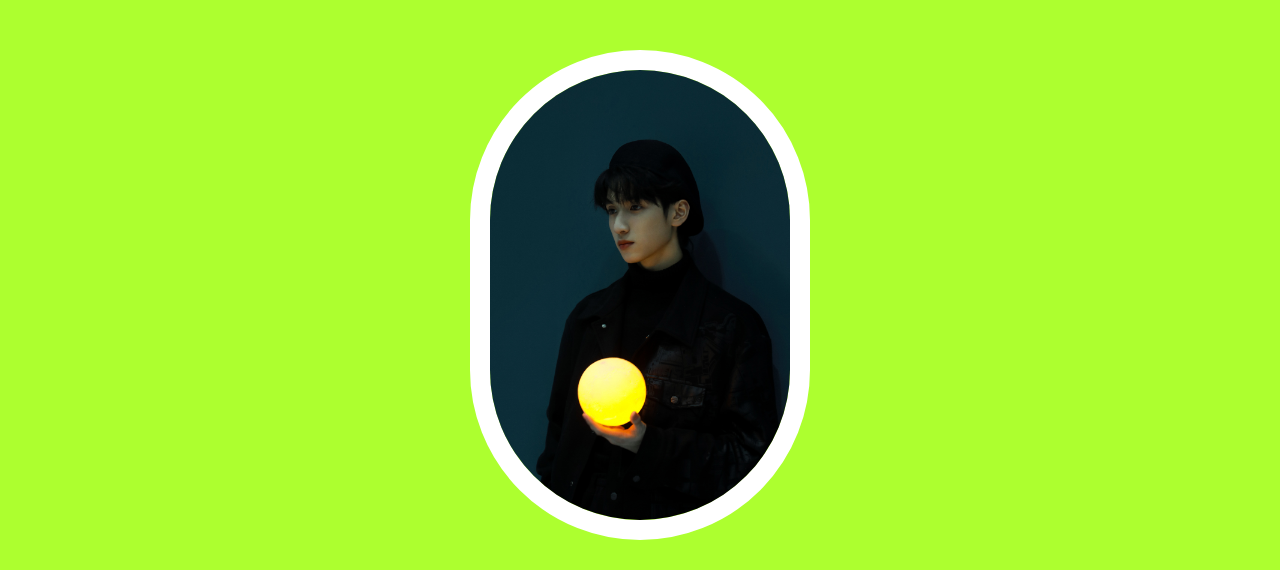
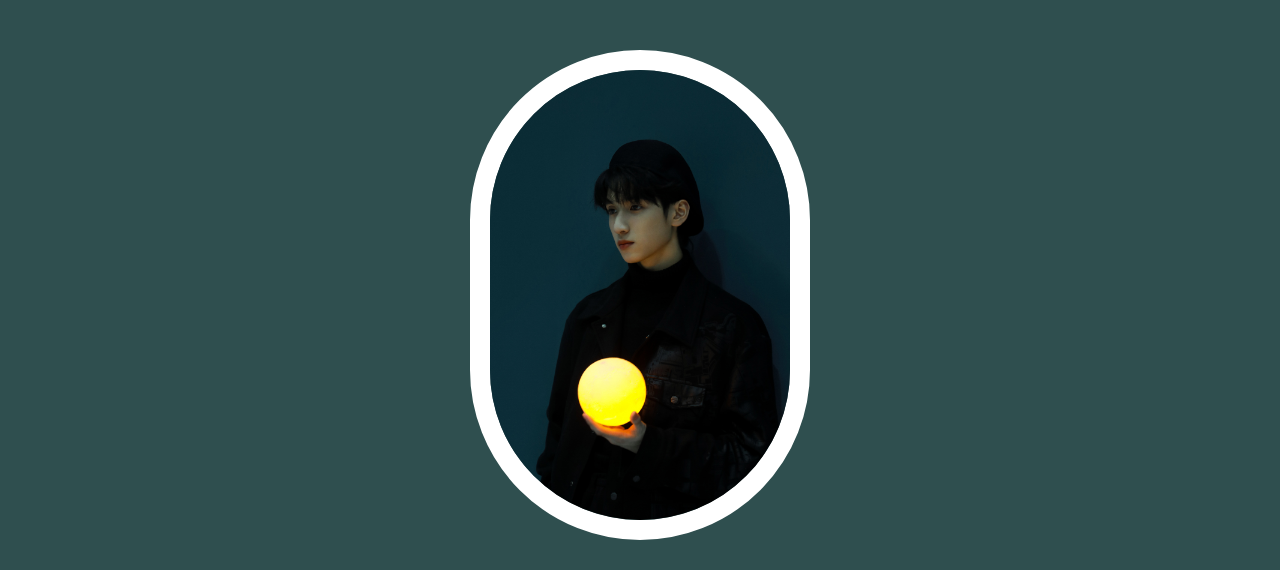
Before and after one commit to sakillusion/DDP-IMA, a plain HTML site: page templates/index.html in a window 1280 px wide. Shown: the top 570 px of the page. Drawn offline with Linux system fonts and the light colour scheme.

Commit message:
Update styles.css

```diff
--- a/templates/styles.css
+++ b/templates/styles.css
@@ -8,7 +8,7 @@ body {
 /*Header section*/
 
 header{
-	background-color: greenyellow;
+	background-color: darkslategrey;
 	text-align: center;
 	padding-top: 50px;
 	padding-bottom: 50px;
```
